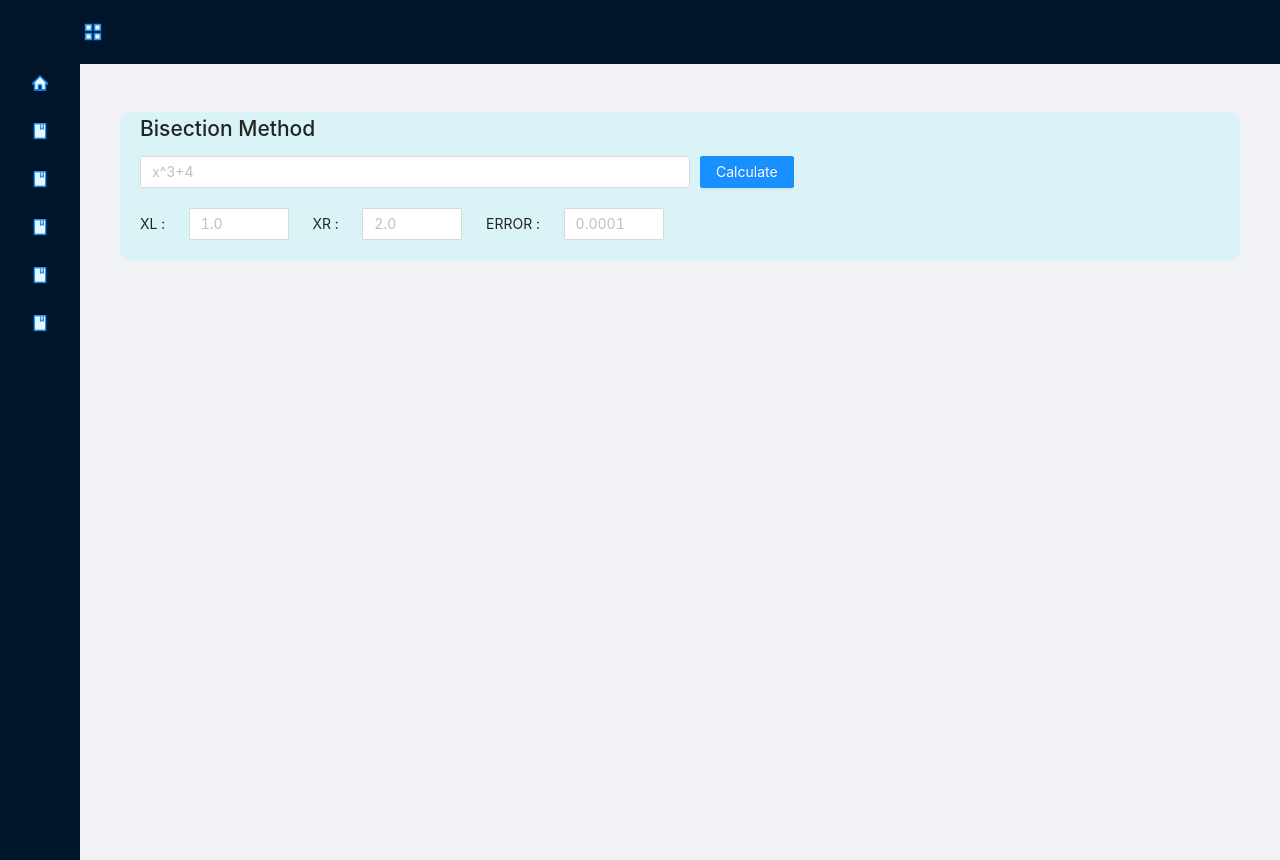
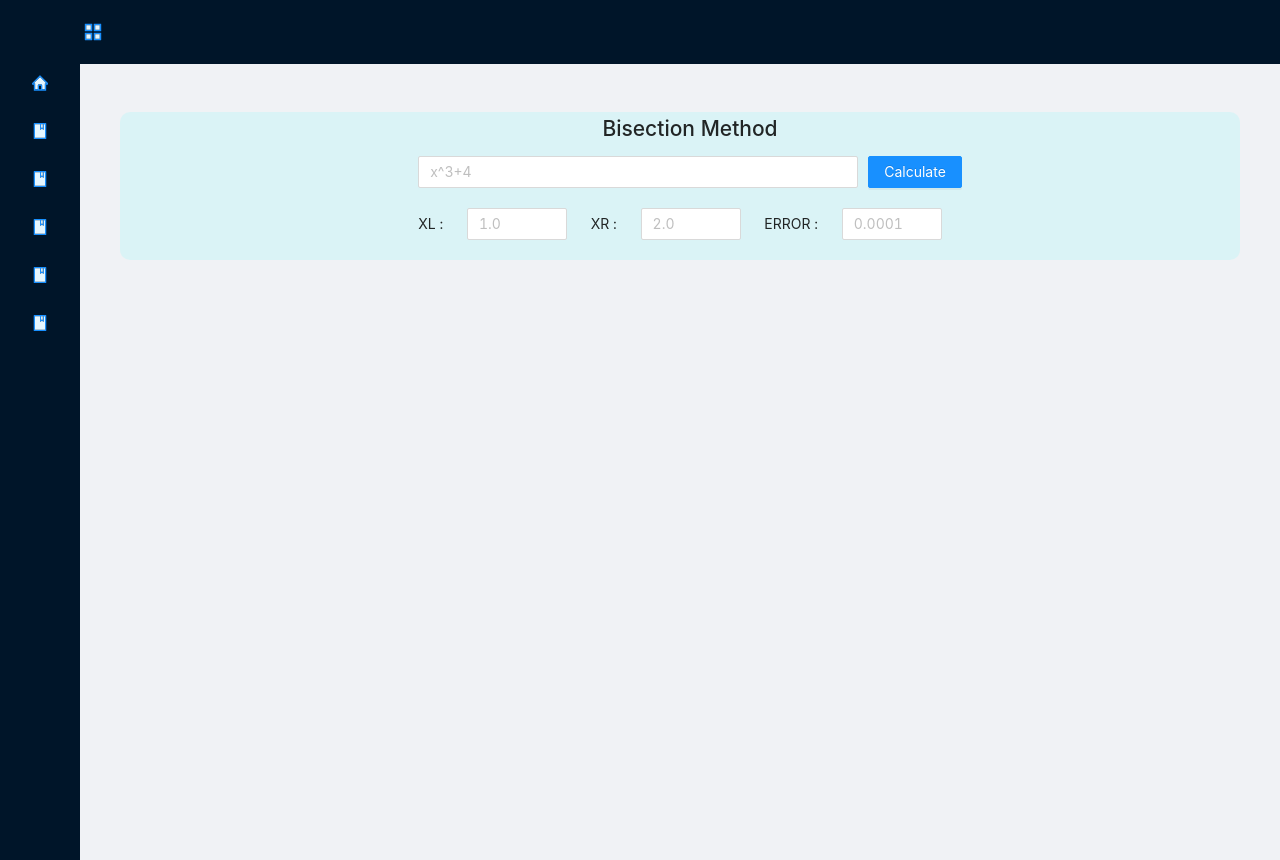
Before and after one commit to pudjapu/react_wep, a React (Create React App) app in the folder hod_web/: page /#/Bisection in a window 1280 px wide. Built offline with nearby package versions, Linux system fonts and the light colour scheme.

Commit message:
เปลี่ยนตำแหน่ง

```diff
--- a/hod_web/src/css/bisecton.css
+++ b/hod_web/src/css/bisecton.css
@@ -1,9 +1,8 @@
 .Input{
-    width: 50%;
+    width: 40%;
 }
 
 .allinbisetion{
-    text-align: left;
     background-color:#00f7ff17;
     border-radius: 10px;
 }
```
